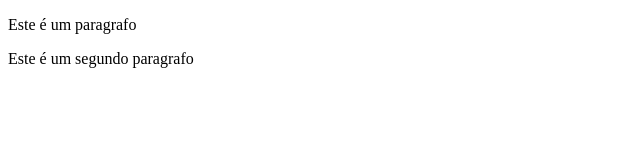
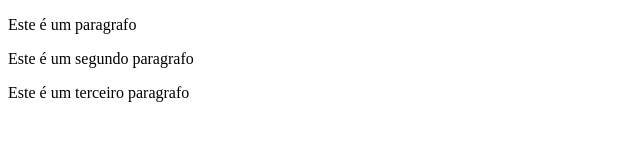
Before and after one commit to wSacx/tarefa2802, a plain HTML site: page index.html in a window 1280 px wide. Shown: the whole page, without its empty margins (0-640 px from the left). Drawn offline with Linux system fonts and the light colour scheme.

Commit message:
Update index.html
conflito

```diff
--- a/index.html
+++ b/index.html
@@ -6,5 +6,6 @@
 <body>
 	<p>Este é um paragrafo</p>
 	<p>Este é um segundo paragrafo</p>
+	<p>Este é um terceiro paragrafo</p>
 </body>
 </html>
```
